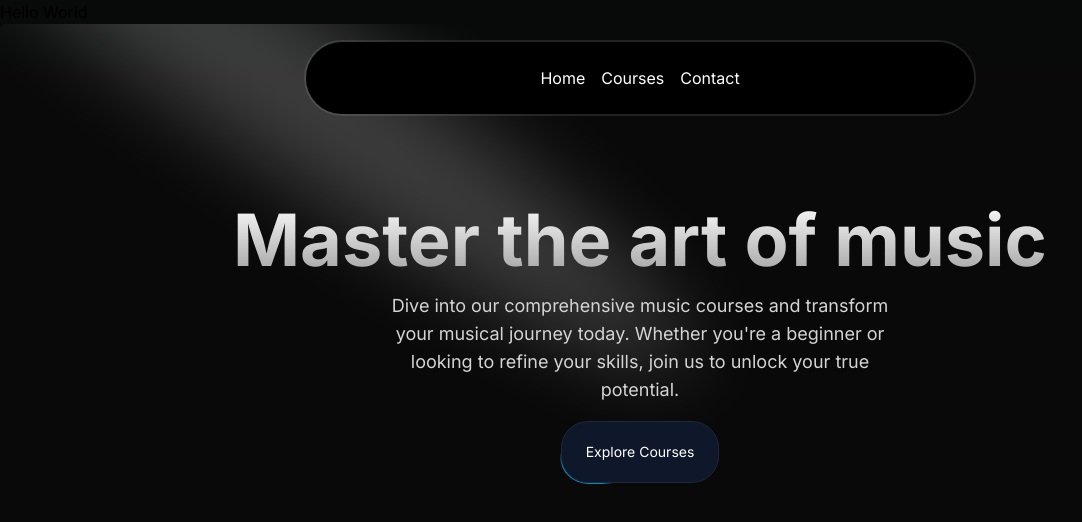
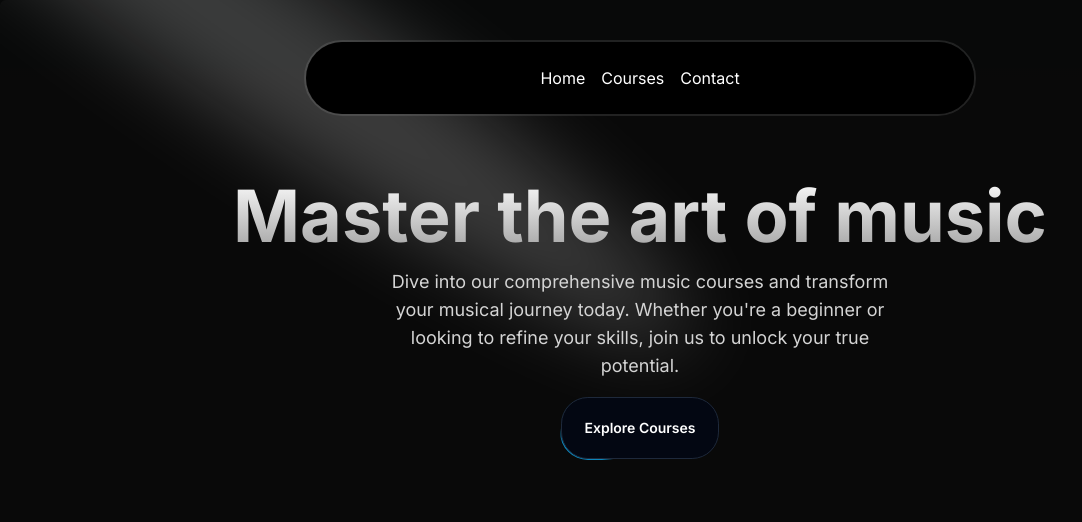
Before and after one commit to mohits-git/nextjs-music-app, a Next.js app: page / in a window 1280 px wide. Shown: the top 522 px of the page, without its empty margins (0-1082 px from the left). Built offline with nearby package versions, Linux system fonts and the light colour scheme.

Commit message:
refactor: little tweaks for hero section

```diff
--- a/src/app/page.tsx
+++ b/src/app/page.tsx
@@ -4,7 +4,6 @@ import Image from "next/image";
 export default function Home() {
   return (
     <main className="min-h-screen bg-black/[0.96] antialiased bg-grid-white/[0.02]">
-      <h1>Hello World</h1>
       <HeroSection />
     </main>
 
--- a/src/components/HeroSection.tsx
+++ b/src/components/HeroSection.tsx
@@ -20,7 +20,7 @@ export default function HeroSection() {
           <Link href={'/courses'}>
             <Button
               borderRadius="1.75rem"
-              className="bg-white dark:bg-slate-900 text-black dark:text-white border-neutral-200 dark:border-slate-800"
+              className="bg-white dark:bg-gray-950 text-black font-semibold dark:text-white border-neutral-200 dark:border-slate-800"
             >
               Explore Courses
             </Button>
```
